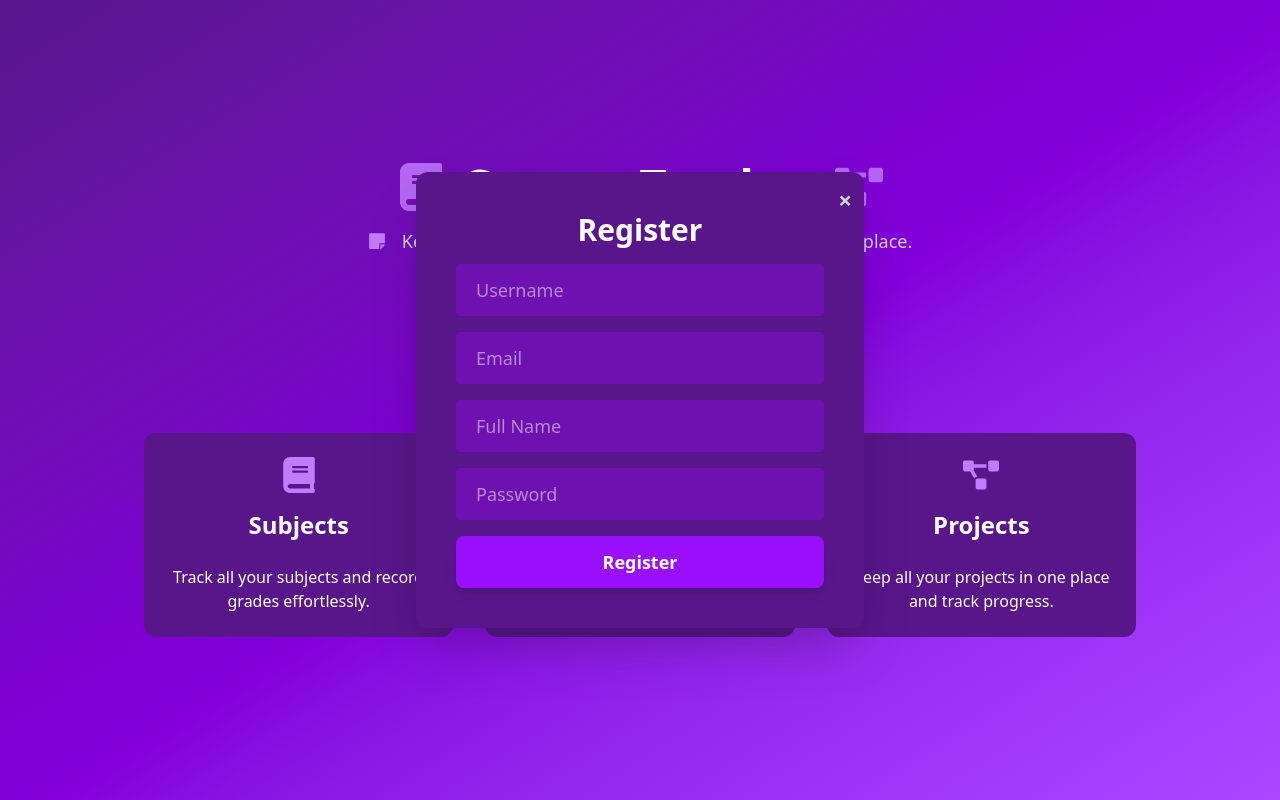
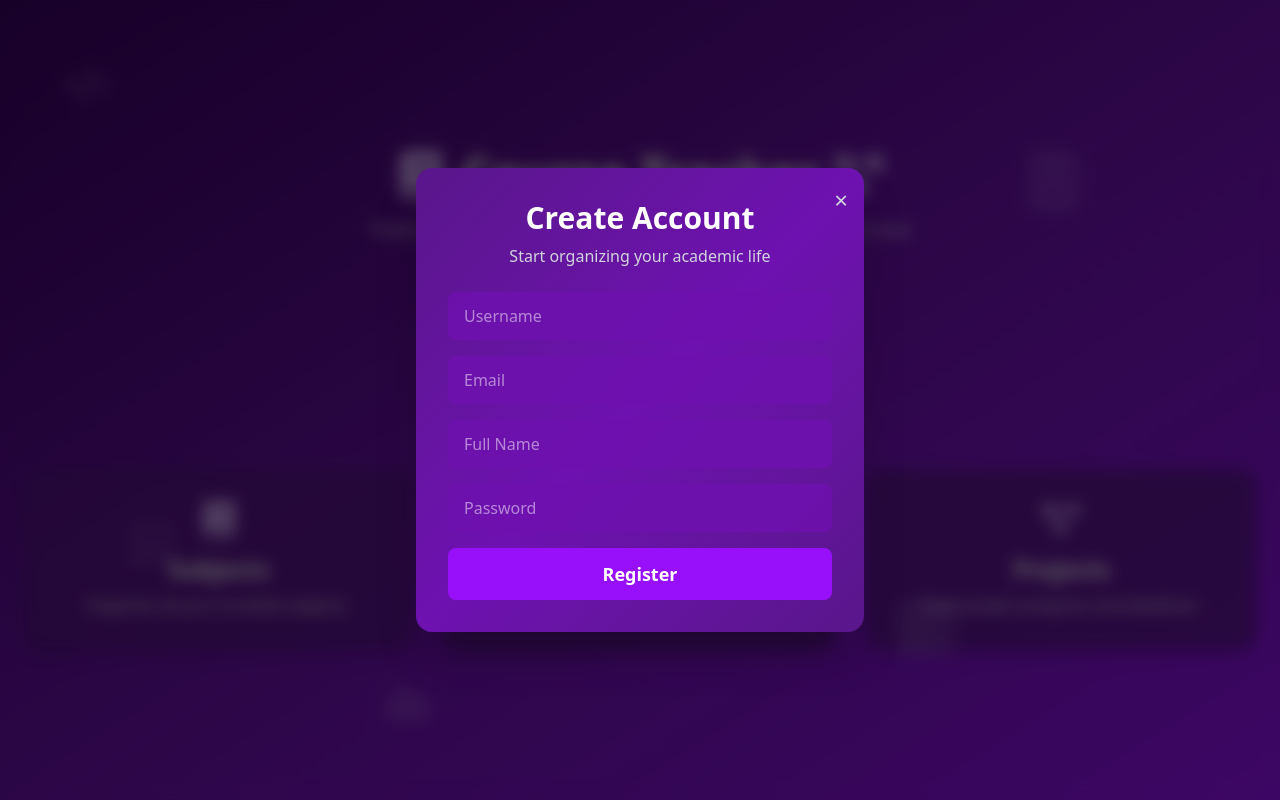
Before and after one commit to alecxander567/Course-Tracker-New, a React (Vite) app: page / in a window 1280 px wide. Both pictures are taken after a click on the button "Register". Built offline with nearby package versions, Linux system fonts and the light colour scheme.

Commit message:
Modified landingpage for better appearance

```diff
--- a/src/Components/Landingpage.tsx
+++ b/src/Components/Landingpage.tsx
@@ -1,7 +1,18 @@
 import React, { useState } from "react";
-import { FaBook, FaStickyNote, FaProjectDiagram } from "react-icons/fa";
+import {
+  FaBook,
+  FaStickyNote,
+  FaProjectDiagram,
+  FaCode,
+  FaDatabase,
+  FaLaptopCode,
+  FaServer,
+  FaBug,
+  FaCloud,
+} from "react-icons/fa";
 import { useNavigate } from "react-router-dom";
 import axios from "axios";
+import "../index.css";
 
 interface LoginModalProps {
   isOpen: boolean;
@@ -12,6 +23,40 @@ interface RegisterModalProps {
   isOpen: boolean;
   onClose: () => void;
 }
+
+const ModalWrapper: React.FC<{
+  isOpen: boolean;
+  onClose: () => void;
+  children: React.ReactNode;
+}> = ({ isOpen, onClose, children }) => {
+  if (!isOpen) return null;
+
+  return (
+    <div className="fixed inset-0 z-50 flex items-center justify-center">
+      <div
+        className="absolute inset-0 bg-black/60 backdrop-blur-sm
+                   animate-backdrop-in"
+        onClick={onClose}
+      />
+
+      <div
+        className="
+          relative w-[90%] max-w-md rounded-2xl
+          bg-gradient-to-br from-purple-900 via-purple-800 to-purple-900
+          p-8 text-white shadow-2xl
+          animate-modal-in
+        ">
+        <button
+          onClick={onClose}
+          className="absolute right-4 top-4 text-gray-300 hover:text-white text-2xl transition">
+          &times;
+        </button>
+
+        {children}
+      </div>
+    </div>
+  );
+};
 
 const LoginModal: React.FC<LoginModalProps> = ({ isOpen, onClose }) => {
   const [username, setUsername] = useState("");
@@ -33,18 +78,16 @@ const LoginModal: React.FC<LoginModalProps> = ({ isOpen, onClose }) => {
         {
           headers: { "Content-Type": "application/json" },
           withCredentials: true,
-        },
+        }
       );
 
       console.log("Logged in user:", data);
-
       navigate("/homepage");
 
       setUsername("");
       setPassword("");
       onClose();
     } catch (err: any) {
-      console.error(err);
       if (err.response && err.response.data) {
         setError(err.response.data.error || "Login failed");
       } else {
@@ -55,27 +98,20 @@ const LoginModal: React.FC<LoginModalProps> = ({ isOpen, onClose }) => {
     }
   };
 
-  if (!isOpen) return null;
+  return (
+    <ModalWrapper isOpen={isOpen} onClose={onClose}>
+      <h2 className="text-3xl font-bold text-center mb-2">Welcome Back</h2>
+      <p className="text-center text-gray-300 mb-6">
+        Log in to continue tracking your courses
+      </p>
 
-  return (
-    <div className="fixed inset-0 flex items-center justify-center z-50">
-      <div className="bg-purple-900 rounded-xl p-10 w-96 md:w-[28rem] text-white shadow-2xl relative">
-        <button
-          className="absolute top-3 right-3 text-gray-300 hover:text-white text-2xl font-bold"
-          onClick={onClose}
-        >
-          &times;
-        </button>
+      {error && <p className="text-red-400 mb-4 text-center">{error}</p>}
 
-        <h2 className="text-3xl font-bold mb-4 text-center">Log in</h2>
-
-        {error && <p className="text-red-400 mb-4">{error}</p>}
-
-        <form onSubmit={handleSubmit} className="flex flex-col gap-4">
+      <form onSubmit={handleSubmit} className="space-y-4">
         <input
           type="text"
           placeholder="Username"
-            className="px-5 py-3 rounded bg-purple-800 text-white text-lg focus:outline-none focus:ring-2 focus:ring-purple-500"
+          className="w-full rounded-lg bg-purple-800/80 px-4 py-3 text-lg focus:outline-none focus:ring-2 focus:ring-purple-400"
           value={username}
           onChange={(e) => setUsername(e.target.value)}
           required
@@ -83,23 +119,22 @@ const LoginModal: React.FC<LoginModalProps> = ({ isOpen, onClose }) => {
         <input
           type="password"
           placeholder="Password"
-            className="px-5 py-3 rounded bg-purple-800 text-white text-lg focus:outline-none focus:ring-2 focus:ring-purple-500"
+          className="w-full rounded-lg bg-purple-800/80 px-4 py-3 text-lg focus:outline-none focus:ring-2 focus:ring-purple-400"
           value={password}
           onChange={(e) => setPassword(e.target.value)}
           required
         />
+
         <button
           type="submit"
-            className={`px-5 py-3 bg-purple-600 hover:bg-purple-500 rounded-lg font-semibold shadow-lg transition-all duration-300 text-lg ${
+          disabled={loading}
+          className={`w-full rounded-lg bg-purple-600 py-3 text-lg font-semibold transition-all hover:bg-purple-500 hover:shadow-xl ${
             loading ? "opacity-50 cursor-not-allowed" : ""
-            }`}
-            disabled={loading}
-          >
+          }`}>
           {loading ? "Logging in..." : "Log in"}
         </button>
       </form>
-      </div>
-    </div>
+    </ModalWrapper>
   );
 };
 
@@ -121,20 +156,14 @@ const RegisterModal: React.FC<RegisterModalProps> = ({ isOpen, onClose }) => {
     try {
       const { data } = await axios.post(
         "http://localhost:8000/api/register/",
-        {
-          username,
-          email,
-          password,
-          full_name: fullname,
-        },
+        { username, email, password, full_name: fullname },
         {
           headers: { "Content-Type": "application/json" },
           withCredentials: true,
-        },
+        }
       );
 
       console.log("Registered user:", data);
-
       setSuccess(true);
 
       setUsername("");
@@ -147,7 +176,6 @@ const RegisterModal: React.FC<RegisterModalProps> = ({ isOpen, onClose }) => {
         onClose();
       }, 3000);
     } catch (err: any) {
-      console.error(err);
       if (err.response && err.response.data) {
         setError(JSON.stringify(err.response.data));
       } else {
@@ -158,33 +186,25 @@ const RegisterModal: React.FC<RegisterModalProps> = ({ isOpen, onClose }) => {
     }
   };
 
-  if (!isOpen) return null;
+  return (
+    <ModalWrapper isOpen={isOpen} onClose={onClose}>
+      <h2 className="text-3xl font-bold text-center mb-2">Create Account</h2>
+      <p className="text-center text-gray-300 mb-6">
+        Start organizing your academic life
+      </p>
 
-  return (
-    <div className="fixed inset-0 flex items-center justify-center z-50">
-      <div className="bg-purple-900 rounded-xl p-10 w-96 md:w-[28rem] text-white shadow-2xl relative">
-        <button
-          className="absolute top-3 right-3 text-gray-300 hover:text-white text-2xl font-bold"
-          onClick={onClose}
-        >
-          &times;
-        </button>
-
-        <h2 className="text-3xl font-bold mb-4 text-center">Register</h2>
-
-        {error && <p className="text-red-400 mb-4">{error}</p>}
-
+      {error && <p className="text-red-400 mb-4 text-center">{error}</p>}
       {success && (
-          <div className="bg-green-600 text-white p-3 rounded mb-4 text-center">
+        <div className="mb-4 rounded-lg bg-green-600 p-3 text-center font-semibold">
           Successfully registered!
         </div>
       )}
 
-        <form onSubmit={handleSubmit} className="flex flex-col gap-4">
+      <form onSubmit={handleSubmit} className="space-y-4">
         <input
           type="text"
           placeholder="Username"
-            className="px-5 py-3 rounded bg-purple-800 text-white text-lg focus:outline-none focus:ring-2 focus:ring-purple-500"
+          className="w-full rounded-lg bg-purple-800/80 px-4 py-3"
           value={username}
           onChange={(e) => setUsername(e.target.value)}
           required
@@ -192,7 +212,7 @@ const RegisterModal: React.FC<RegisterModalProps> = ({ isOpen, onClose }) => {
         <input
           type="email"
           placeholder="Email"
-            className="px-5 py-3 rounded bg-purple-800 text-white text-lg focus:outline-none focus:ring-2 focus:ring-purple-500"
+          className="w-full rounded-lg bg-purple-800/80 px-4 py-3"
           value={email}
           onChange={(e) => setEmail(e.target.value)}
           required
@@ -200,7 +220,7 @@ const RegisterModal: React.FC<RegisterModalProps> = ({ isOpen, onClose }) => {
         <input
           type="text"
           placeholder="Full Name"
-            className="px-5 py-3 rounded bg-purple-800 text-white text-lg focus:outline-none focus:ring-2 focus:ring-purple-500"
+          className="w-full rounded-lg bg-purple-800/80 px-4 py-3"
           value={fullname}
           onChange={(e) => setFullname(e.target.value)}
           required
@@ -208,23 +228,22 @@ const RegisterModal: React.FC<RegisterModalProps> = ({ isOpen, onClose }) => {
         <input
           type="password"
           placeholder="Password"
-            className="px-5 py-3 rounded bg-purple-800 text-white text-lg focus:outline-none focus:ring-2 focus:ring-purple-500"
+          className="w-full rounded-lg bg-purple-800/80 px-4 py-3"
           value={password}
           onChange={(e) => setPassword(e.target.value)}
           required
         />
+
         <button
           type="submit"
-            className={`px-5 py-3 bg-purple-600 hover:bg-purple-500 rounded-lg font-semibold shadow-lg transition-all duration-300 text-lg ${
+          disabled={loading}
+          className={`w-full rounded-lg bg-purple-600 py-3 text-lg font-semibold transition-all hover:bg-purple-500 hover:shadow-xl ${
             loading ? "opacity-50 cursor-not-allowed" : ""
-            }`}
-            disabled={loading}
-          >
+          }`}>
           {loading ? "Registering..." : "Register"}
         </button>
       </form>
-      </div>
-    </div>
+    </ModalWrapper>
   );
 };
 
@@ -233,53 +252,114 @@ function Landingpage() {
   const [isRegisterOpen, setIsRegisterOpen] = useState(false);
 
   return (
-    <div className="min-h-screen flex flex-col items-center justify-center bg-gradient-to-br from-purple-900 via-purple-700 to-purple-500 text-white">
-      <header className="text-center mb-12">
-        <h1 className="text-5xl font-bold mb-4 flex items-center justify-center gap-4">
-          <FaBook className="text-purple-400 animate-pulse" />
+    <div className="min-h-screen bg-gradient-to-br from-purple-950 via-purple-800 to-purple-600 text-white">
+      <div className="pointer-events-none absolute inset-0 overflow-hidden">
+        {[
+          {
+            Icon: FaCode,
+            top: "10%",
+            left: "5%",
+            size: "text-5xl",
+            delay: "0s",
+          },
+          {
+            Icon: FaDatabase,
+            top: "20%",
+            left: "80%",
+            size: "text-6xl",
+            delay: "1s",
+          },
+          {
+            Icon: FaLaptopCode,
+            top: "65%",
+            left: "10%",
+            size: "text-5xl",
+            delay: "2s",
+          },
+          {
+            Icon: FaServer,
+            top: "75%",
+            left: "70%",
+            size: "text-6xl",
+            delay: "3s",
+          },
+          {
+            Icon: FaBug,
+            top: "40%",
+            left: "50%",
+            size: "text-4xl",
+            delay: "1.5s",
+          },
+          {
+            Icon: FaCloud,
+            top: "85%",
+            left: "30%",
+            size: "text-5xl",
+            delay: "2.5s",
+          },
+        ].map(({ Icon, top, left, size, delay }, index) => (
+          <Icon
+            key={index}
+            className={`absolute ${size} text-purple-300/20 animate-float`}
+            style={{ top, left, animationDelay: delay }}
+          />
+        ))}
+      </div>
+
+      <div className="mx-auto flex min-h-screen max-w-7xl flex-col items-center justify-center px-6">
+        <header className="mb-16 text-center">
+          <h1 className="mb-4 flex items-center justify-center gap-4 text-5xl font-extrabold">
+            <FaBook className="text-purple-300" />
             Course Tracker
-          <FaProjectDiagram className="text-purple-400 animate-pulse" />
+            <FaProjectDiagram className="text-purple-300" />
           </h1>
-        <p className="text-lg text-gray-300 flex items-center justify-center gap-4 mt-2">
-          <FaStickyNote className="text-purple-400" />
-          Keep track of your subjects, notes, and projects in one place.
+          <p className="mx-auto max-w-xl text-lg text-gray-200">
+            Track subjects, manage notes, and monitor projects — all in one
+            clean dashboard.
           </p>
         </header>
 
-      <div className="flex flex-col md:flex-row gap-6">
+        <div className="mb-20 flex flex-col gap-4 sm:flex-row">
           <button
-          className="px-10 py-3 bg-purple-900 hover:bg-purple-700 rounded-lg text-white font-semibold shadow-lg hover:shadow-xl transition-all duration-300"
             onClick={() => setIsLoginOpen(true)}
-        >
+            className="rounded-xl bg-purple-700 px-10 py-3 text-lg font-semibold shadow-lg transition-all hover:-translate-y-1 hover:bg-purple-600 hover:shadow-2xl">
             Log in
           </button>
           <button
-          className="px-8 py-3 border border-purple-400 hover:bg-purple-900 rounded-lg text-white font-semibold shadow-lg hover:shadow-xl transition-all duration-300"
             onClick={() => setIsRegisterOpen(true)}
-        >
+            className="rounded-xl border border-purple-300 px-10 py-3 text-lg font-semibold transition-all hover:-translate-y-1 hover:bg-purple-800">
             Register
           </button>
         </div>
 
-      <section className="mt-20 max-w-5xl w-full px-4 grid grid-cols-1 md:grid-cols-3 gap-8">
-        <div className="bg-purple-900 p-6 rounded-xl text-center flex flex-col items-center gap-4">
-          <FaBook className="text-purple-400 text-4xl" />
-          <h2 className="text-2xl font-bold mb-2">Subjects</h2>
-          <p>Track all your subjects and record grades effortlessly.</p>
+        <section className="grid w-full grid-cols-1 gap-8 md:grid-cols-3">
+          {[
+            {
+              icon: FaBook,
+              title: "Subjects",
+              text: "Organize all your enrolled subjects.",
+            },
+            {
+              icon: FaStickyNote,
+              title: "Notes",
+              text: "Attach notes per subject for easy review.",
+            },
+            {
+              icon: FaProjectDiagram,
+              title: "Projects",
+              text: "Track project progress and deadlines.",
+            },
+          ].map(({ icon: Icon, title, text }) => (
+            <div
+              key={title}
+              className="rounded-2xl bg-purple-900/80 p-8 text-center shadow-lg transition-all hover:-translate-y-2 hover:shadow-2xl">
+              <Icon className="mx-auto mb-4 text-4xl text-purple-300" />
+              <h2 className="mb-2 text-2xl font-bold">{title}</h2>
+              <p className="text-gray-200">{text}</p>
             </div>
-
-        <div className="bg-purple-900 p-6 rounded-xl text-center flex flex-col items-center gap-4">
-          <FaStickyNote className="text-purple-400 text-4xl" />
-          <h2 className="text-2xl font-bold mb-2">Notes</h2>
-          <p>Organize notes per subject to revise faster and smarter.</p>
+          ))}
+        </section>
       </div>
-
-        <div className="bg-purple-900 p-6 rounded-xl text-center flex flex-col items-center gap-4">
-          <FaProjectDiagram className="text-purple-400 text-4xl" />
-          <h2 className="text-2xl font-bold mb-2">Projects</h2>
-          <p>Keep all your projects in one place and track progress.</p>
-        </div>
-      </section>
 
       <LoginModal isOpen={isLoginOpen} onClose={() => setIsLoginOpen(false)} />
       <RegisterModal
--- a/src/index.css
+++ b/src/index.css
@@ -1 +1,45 @@
-@import 'tailwindcss';
+@import "tailwindcss";
+
+@keyframes float {
+  0% {
+    transform: translateY(0px);
+  }
+  50% {
+    transform: translateY(-20px);
+  }
+  100% {
+    transform: translateY(0px);
+  }
+}
+
+.animate-float {
+  animation: float 6s ease-in-out infinite;
+}
+
+@keyframes backdropIn {
+  from {
+    opacity: 0;
+  }
+  to {
+    opacity: 1;
+  }
+}
+
+.animate-backdrop-in {
+  animation: backdropIn 0.25s ease-out forwards;
+}
+
+@keyframes modalIn {
+  0% {
+    opacity: 0;
+    transform: scale(0.95) translateY(10px);
+  }
+  100% {
+    opacity: 1;
+    transform: scale(1) translateY(0);
+  }
+}
+
+.animate-modal-in {
+  animation: modalIn 0.35s cubic-bezier(0.16, 1, 0.3, 1) forwards;
+}
```
Lines whose indentation alone changed are shown as unchanged.
